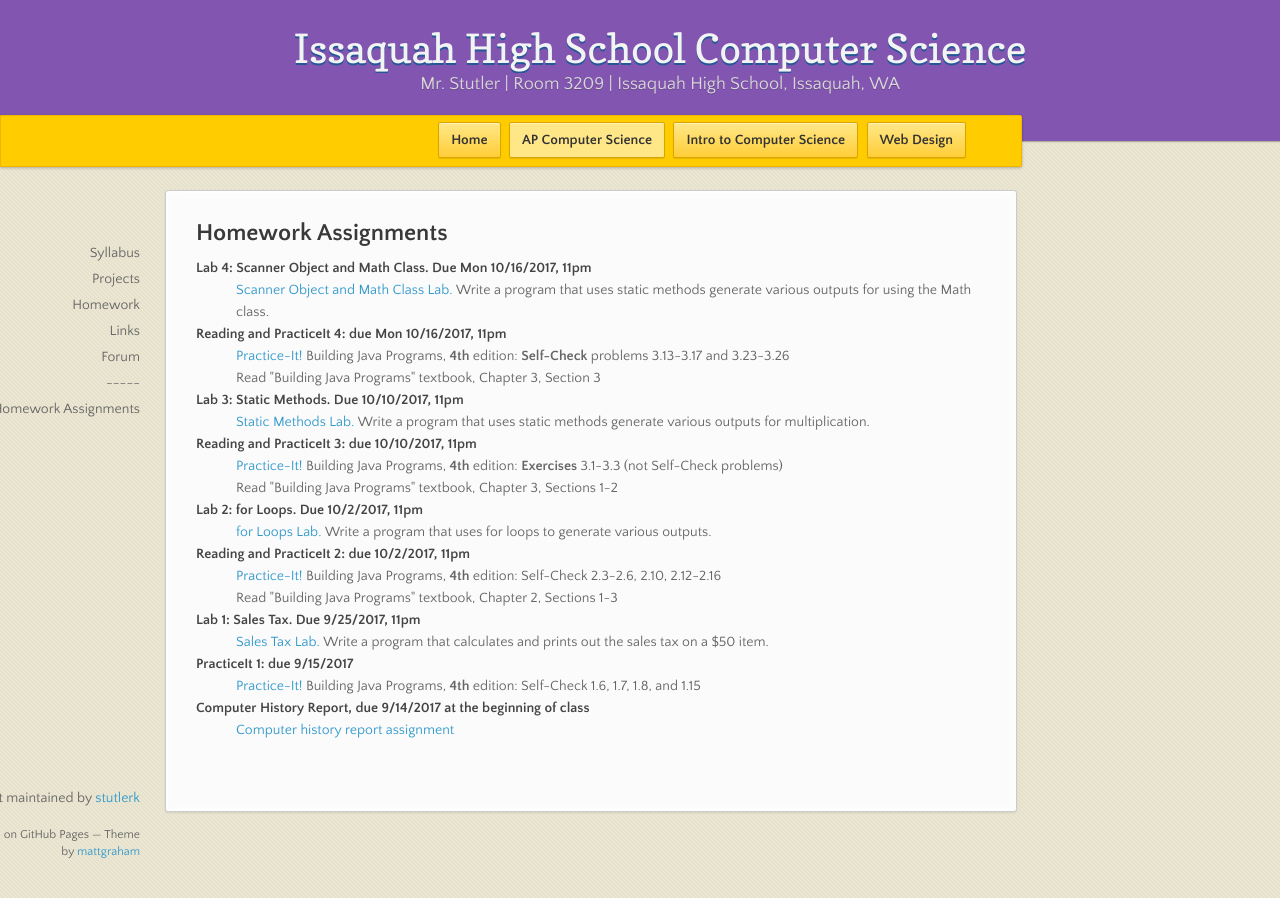
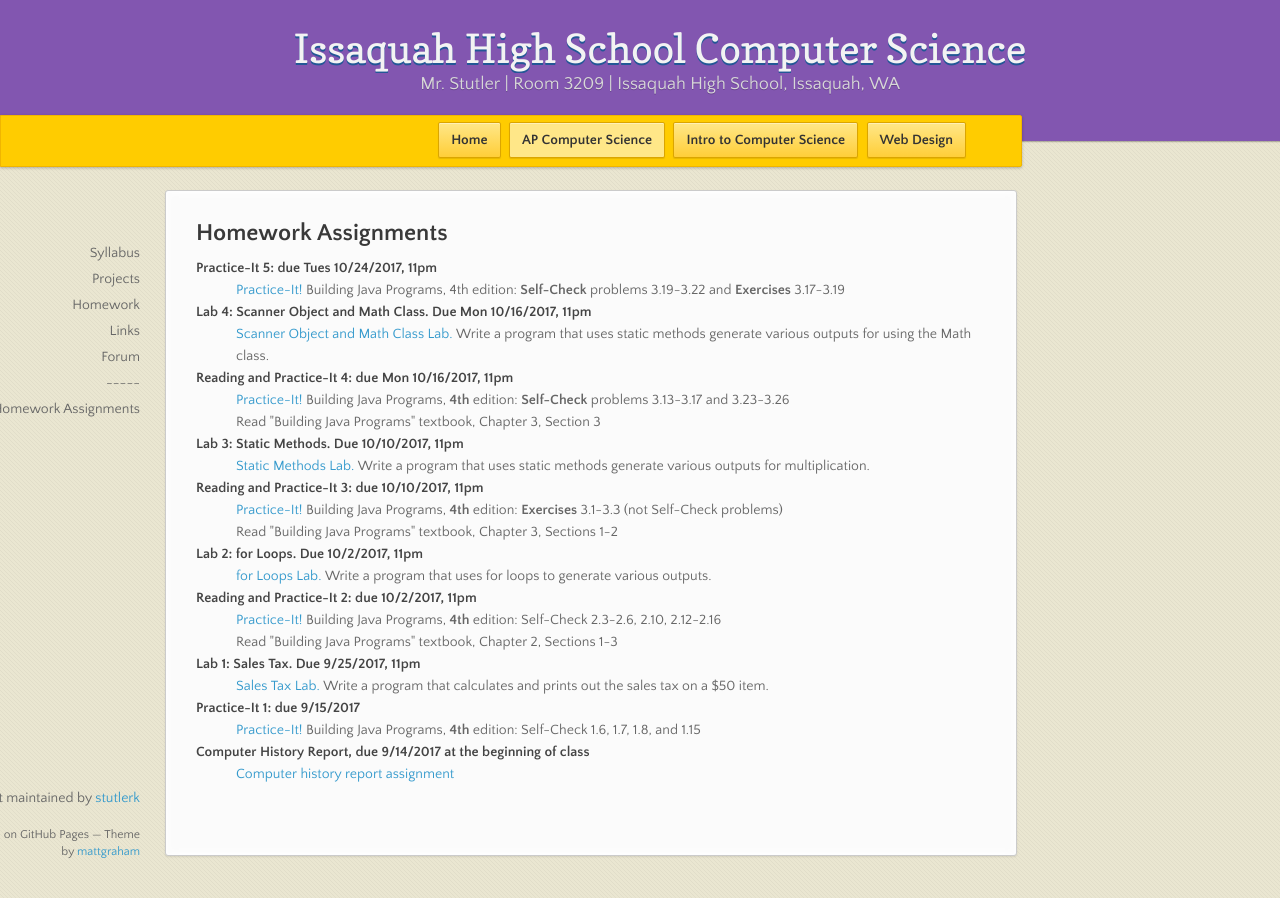
Before and after one commit to stutlerk/ihs-website, a Jekyll site: the page built from _apcs/homework.html, in a window 1280 px wide. Built offline with Jekyll 4.4.1, drawn with Linux system fonts in a browser that asks for light colours; nearby versions of some CDN libraries.

Commit message:
Update homework.html

```diff
--- a/_apcs/homework.html
+++ b/_apcs/homework.html
@@ -6,31 +6,34 @@ layout: course
 <section>
 <h2>Homework Assignments</h2>
   <dl>
+    <dt>Practice-It 5: due Tues 10/24/2017, 11pm</dt>
+    <dd><a href="https://practiceit.cs.washington.edu/" target="_blank">Practice-It!</a> Building Java Programs, 4th edition: <b>Self-Check</b> problems 3.19-3.22 and <b>Exercises</b> 3.17-3.19</dd>
+
     <dt>Lab 4: Scanner Object and Math Class. Due Mon 10/16/2017, 11pm</dt>
     <dd><a href="https://issaquahwednet-my.sharepoint.com/personal/stutlerk_issaquah_wednet_edu/_layouts/15/guestaccess.aspx?docid=0088a62bf945d421092893bee03e41f1d&authkey=ASKTBb0D7LBxY1bcgAmyXuM" target="_blank">Scanner Object and Math Class Lab.</a> Write a program that uses static methods generate various outputs for using the Math class.</dd>
 
-    <dt>Reading and PracticeIt 4: due Mon 10/16/2017, 11pm</dt>
+    <dt>Reading and Practice-It 4: due Mon 10/16/2017, 11pm</dt>
     <dd><a href="https://practiceit.cs.washington.edu/" target="_blank">Practice-It!</a> Building Java Programs, <b>4th</b> edition: <b>Self-Check</b> problems 3.13-3.17 and 3.23-3.26</dd>
     <dd>Read "Building Java Programs" textbook, Chapter 3, Section 3</dd>
 
     <dt>Lab 3: Static Methods. Due 10/10/2017, 11pm</dt>
     <dd><a href="https://issaquahwednet-my.sharepoint.com/personal/stutlerk_issaquah_wednet_edu/_layouts/15/guestaccess.aspx?docid=08070215a7c574fff840c7ac3387b85f1&authkey=AeQ7nuow_UtxjaiQJVugN8s" target="_blank">Static Methods Lab.</a> Write a program that uses static methods generate various outputs for multiplication.</dd>
 
-    <dt>Reading and PracticeIt 3: due 10/10/2017, 11pm</dt>
+    <dt>Reading and Practice-It 3: due 10/10/2017, 11pm</dt>
     <dd><a href="https://practiceit.cs.washington.edu/" target="_blank">Practice-It!</a> Building Java Programs, <b>4th</b> edition: <b>Exercises</b> 3.1-3.3 (not Self-Check problems)</dd>
     <dd>Read "Building Java Programs" textbook, Chapter 3, Sections 1-2</dd>
 
     <dt>Lab 2: for Loops. Due 10/2/2017, 11pm</dt>
     <dd><a href="https://issaquahwednet-my.sharepoint.com/personal/stutlerk_issaquah_wednet_edu/_layouts/15/guestaccess.aspx?docid=023443d9856394cf2af47f6df6517ca0b&authkey=AUbCA2-RpHFNpAOeuLoRzbU">for Loops Lab.</a> Write a program that uses for loops to generate various outputs.</dd>
 
-    <dt>Reading and PracticeIt 2: due 10/2/2017, 11pm</dt>
+    <dt>Reading and Practice-It 2: due 10/2/2017, 11pm</dt>
     <dd><a href="https://practiceit.cs.washington.edu/" target="_blank">Practice-It!</a> Building Java Programs, <b>4th</b> edition: Self-Check 2.3-2.6, 2.10, 2.12-2.16</dd>
     <dd>Read "Building Java Programs" textbook, Chapter 2, Sections 1-3</dd>
 
     <dt>Lab 1: Sales Tax. Due 9/25/2017, 11pm</dt>
     <dd><a href="https://issaquahwednet-my.sharepoint.com/personal/stutlerk_issaquah_wednet_edu/_layouts/15/guestaccess.aspx?docid=03afddb5c12b041e7841f77d11e0c7ff1&authkey=AdUaBi73vwJ0O6u4qjegk2A" target="_blank">Sales Tax Lab.</a> Write a program that calculates and prints out the sales tax on a $50 item.</dd>
 
-    <dt>PracticeIt 1: due 9/15/2017</dt>
+    <dt>Practice-It 1: due 9/15/2017</dt>
     <dd><a href="https://practiceit.cs.washington.edu/" target="_blank">Practice-It!</a> Building Java Programs, <b>4th</b> edition: Self-Check 1.6, 1.7, 1.8, and 1.15</dd>
 
     <dt>Computer History Report, due 9/14/2017 at the beginning of class</dt>
```
